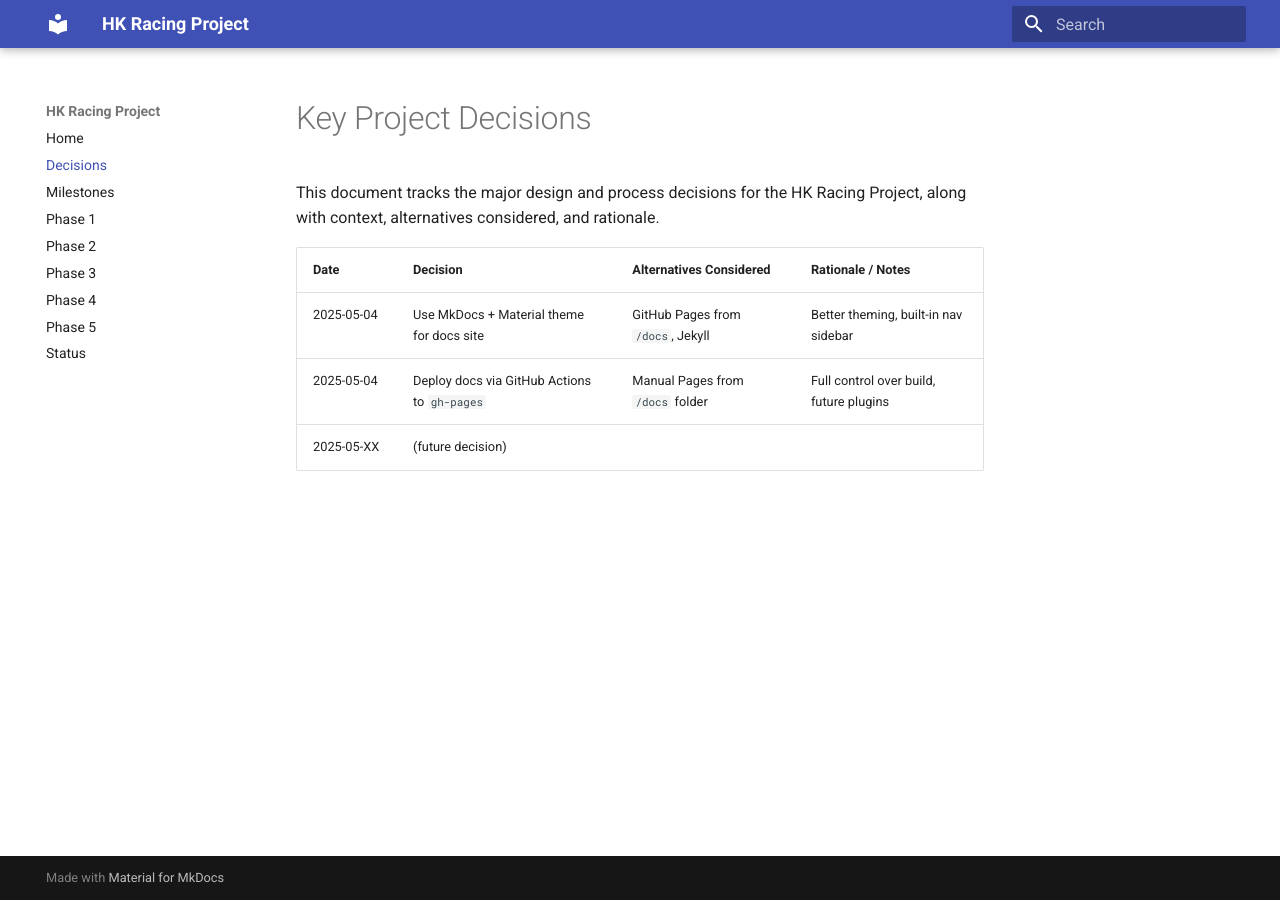
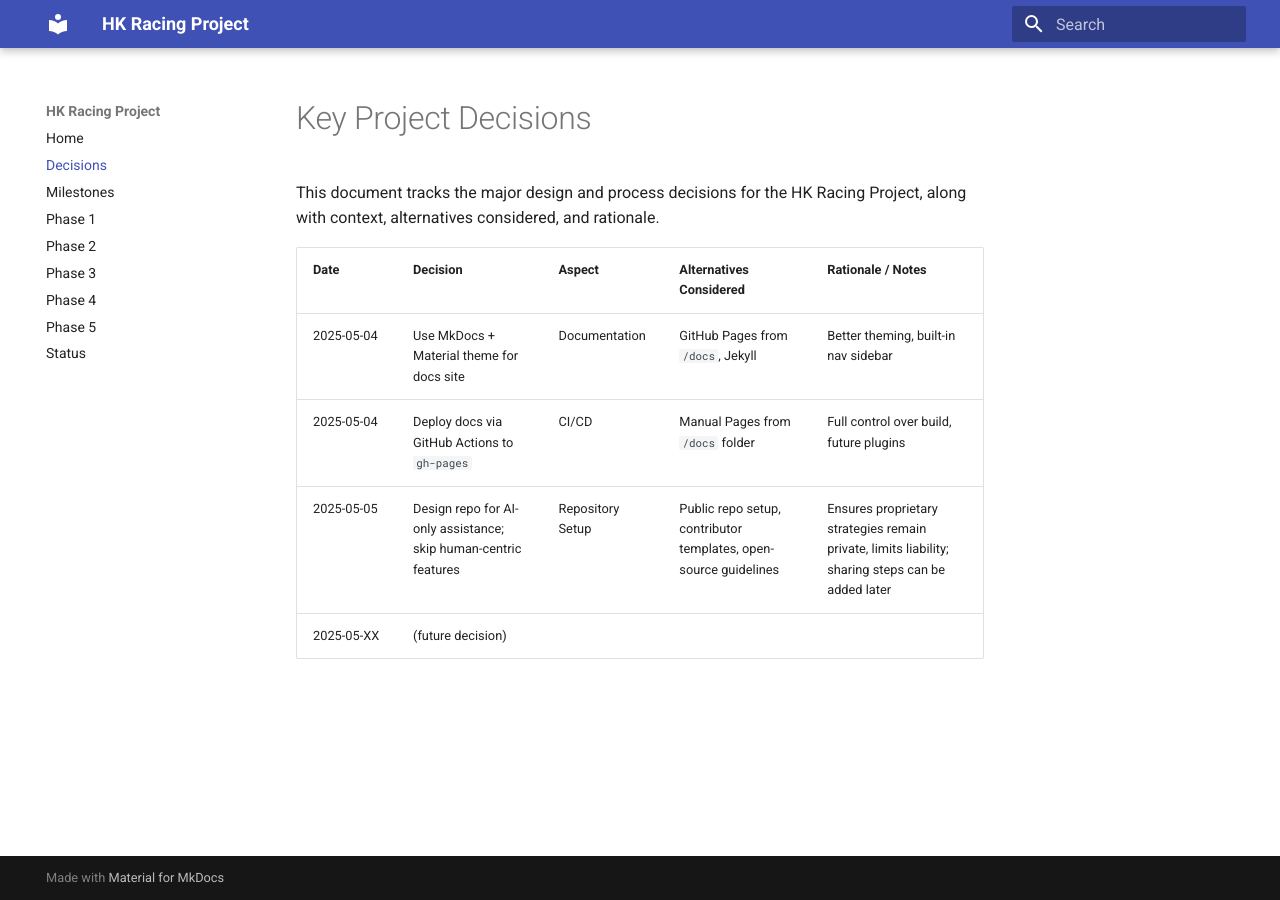
Before and after one commit to Ramgath/hk_racing_project, an MkDocs documentation site: the page built from docs/decisions.md, in a window 1280 px wide. Built offline with MkDocs 1.6.1 and Material for MkDocs 9.7.7, drawn with Linux system fonts in a browser that asks for light colours.

Commit message:
updated decisions and removed template for tasks

```diff
--- a/docs/decisions.md
+++ b/docs/decisions.md
@@ -2,8 +2,9 @@
 
 This document tracks the major design and process decisions for the HK Racing Project, along with context, alternatives considered, and rationale.
 
-| Date       | Decision                                   | Alternatives Considered               | Rationale / Notes                    |
-|------------|--------------------------------------------|---------------------------------------|--------------------------------------|
-| 2025-05-04 | Use MkDocs + Material theme for docs site  | GitHub Pages from `/docs`, Jekyll     | Better theming, built-in nav sidebar |
-| 2025-05-04 | Deploy docs via GitHub Actions to `gh-pages` | Manual Pages from `/docs` folder      | Full control over build, future plugins |
-| 2025-05-XX | (future decision)                          |                                       |                                      |
+| Date       | Decision                                   | Aspect             | Alternatives Considered               | Rationale / Notes                    |
+|------------|--------------------------------------------|--------------------|---------------------------------------|--------------------------------------|
+| 2025-05-04 | Use MkDocs + Material theme for docs site  | Documentation      | GitHub Pages from `/docs`, Jekyll     | Better theming, built-in nav sidebar |
+| 2025-05-04 | Deploy docs via GitHub Actions to `gh-pages` | CI/CD             | Manual Pages from `/docs` folder      | Full control over build, future plugins |
+| 2025-05-05 | Design repo for AI-only assistance; skip human-centric features | Repository Setup   | Public repo setup, contributor templates, open-source guidelines | Ensures proprietary strategies remain private, limits liability; sharing steps can be added later |
+| 2025-05-XX | (future decision)                          |                    |                                       |                                      |
```
Also changed, not shown: .github/PULL_REQUEST_TEMPLATE.md (deleted), 3 other files.
